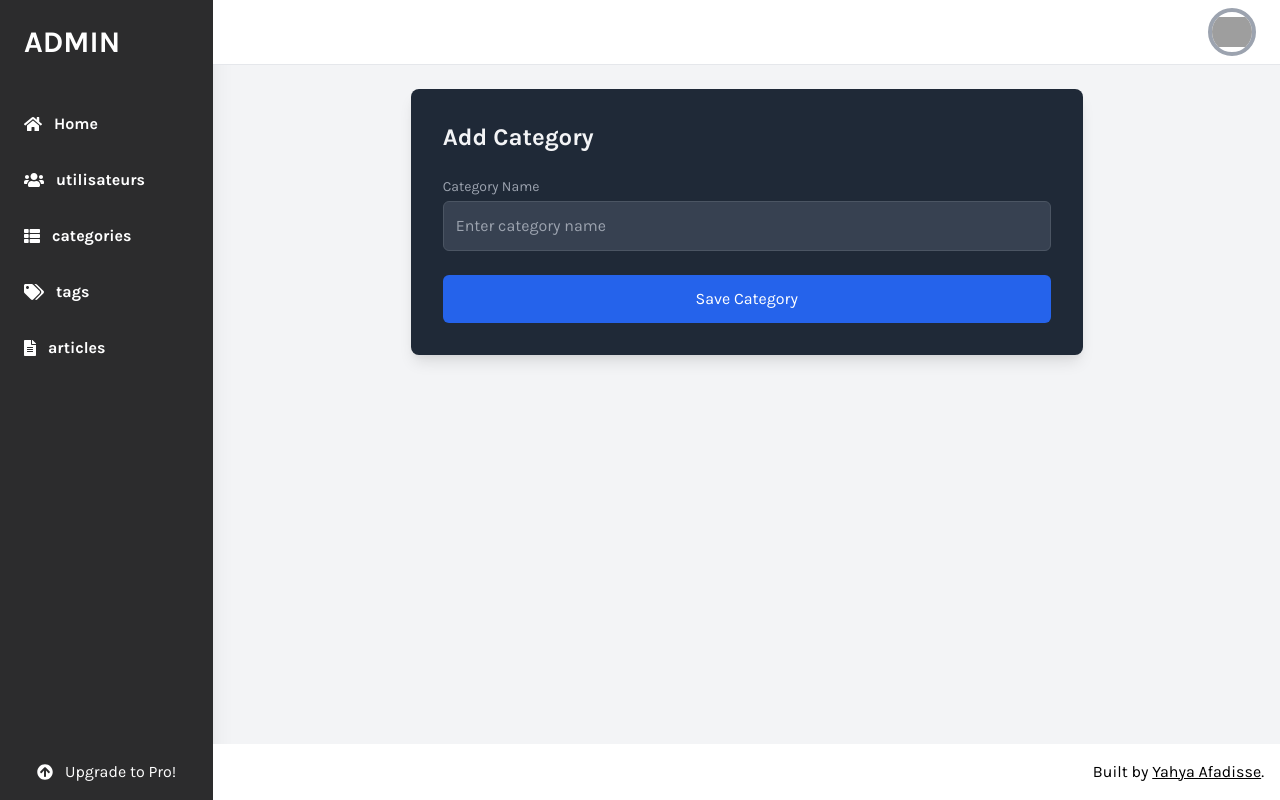
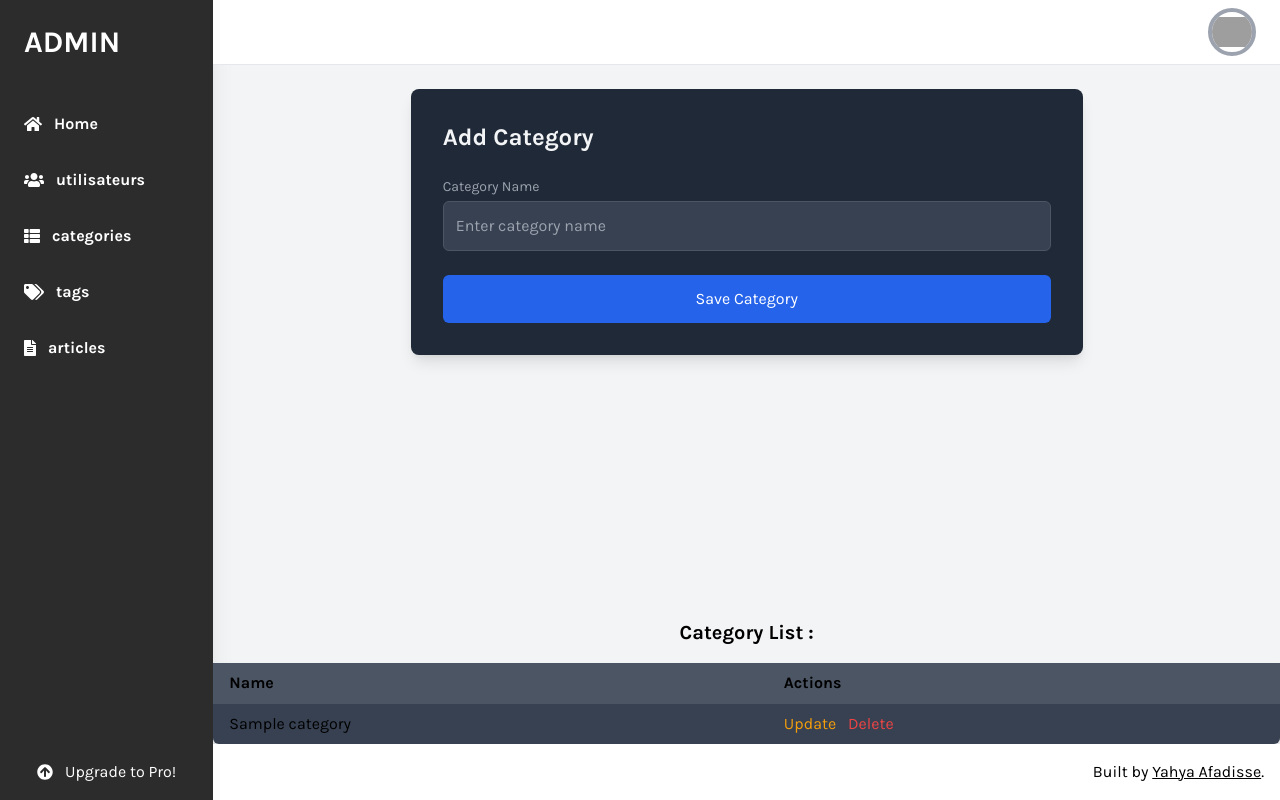
Before and after one commit to YahyaAf/Dev.to-Blogging-Plateform, a PHP site: page /pages/categorie.php in a window 1280 px wide. Run offline with PHP 8.4, Linux system fonts and the light colour scheme; tables that the repository leaves empty or names only in its code hold one stand-in row (values such as "Sample post"); some libraries are stand-ins or nearby versions; grey boxes are pictures that could not be loaded.

Commit message:
afficher les categorie dans un tableau

```diff
--- a/public/pages/categorie.php
+++ b/public/pages/categorie.php
@@ -1,3 +1,15 @@
+<?php
+    require_once __DIR__ . '/../../vendor/autoload.php';
+    use config\Database;
+    use Src\categories\Category;
+
+    $database = new Database("dev_blog");
+    $db = $database->getConnection();
+
+    $category = new Category($db);
+
+    $categories = $category->read();
+?>
 <!DOCTYPE html>
 <html lang="en">
 <head>
@@ -152,6 +164,35 @@
                 </div>
             </main>
         </div>
+        <!-- Category List Table -->
+        <h2 class="text-xl font-semibold mb-4 text-center">Category List :</h2>
+        <div>
+            <table class="w-full table-auto bg-gray-700 rounded-md shadow-md">
+                <thead>
+                    <tr class="bg-gray-600">
+                        <th class="px-4 py-2 text-left">Name</th>
+                        <th class="px-4 py-2 text-left">Actions</th>
+                    </tr>
+                </thead>
+                <tbody>
+                    <?php
+                    if ($categories) {
+                        foreach ($categories as $cat) {
+                            echo "<tr class='border-t border-gray-600'>
+                                    <td class='px-4 py-2'>{$cat['name']}</td>
+                                    <td class='px-4 py-2'>
+                                        <a href='updateCategory.php?id={$cat['id']}' class='text-yellow-500 hover:text-yellow-300 mr-2'>Update</a>
+                                        <a href='deleteCategory.php?id={$cat['id']}' class='text-red-500 hover:text-red-300'>Delete</a>
+                                    </td>
+                                </tr>";
+                        }
+                    } else {
+                        echo "<tr><td colspan='3' class='px-4 py-2 text-center'>No categories found.</td></tr>";
+                    }
+                    ?>
+                </tbody>
+            </table>
+        </div>
 
             <footer class="w-full bg-white text-right p-4">
                 Built by <a target="_blank" href="https://www.linkedin.com/in/yahya-afadisse-236b022a9/" class="underline">Yahya Afadisse</a>.
--- a/src/categories/categorieHandler.php
+++ b/src/categories/categorieHandler.php
@@ -25,4 +25,6 @@ if ($_SERVER["REQUEST_METHOD"] === "POST") {
 } else {
     echo "Invalid request method.";
 }
+
+
 ?>
```
